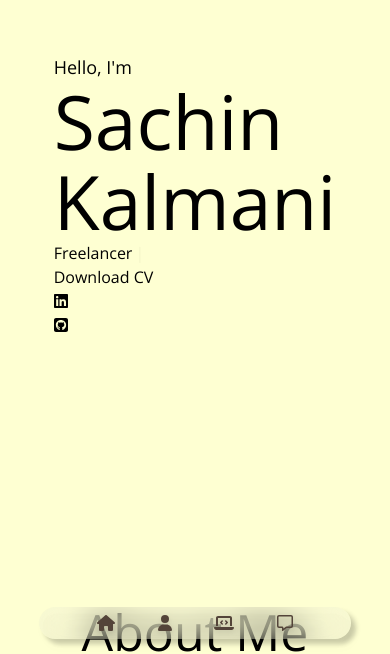
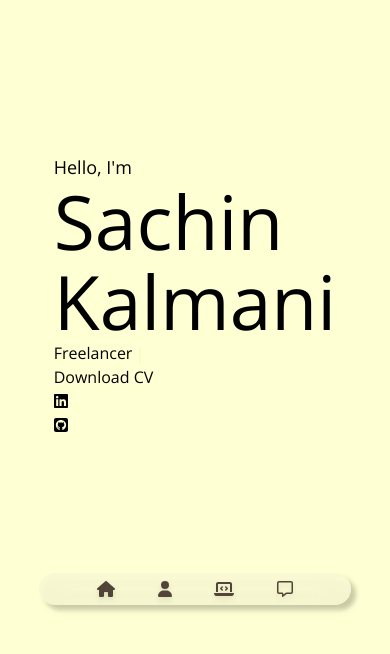
Before and after one commit to sachin-kalmani/portfolio, a React (Vite) app: page / in a window 390 px wide. Shown: the part 205-859 px from the top of the page. Built offline with nearby package versions, Linux system fonts and the light colour scheme.

Commit message:
fourth commit

```diff
--- a/index.html
+++ b/index.html
@@ -3,6 +3,7 @@
   <head>
     <meta charset="UTF-8" />
     <title>Sachin Kalmani</title>
+    <meta name="viewport" content="width=device-width, initial-scale=1.0">
   </head>
   <body>
     <div id="root"></div>
--- a/src/App.jsx
+++ b/src/App.jsx
@@ -5,6 +5,7 @@ import ProjectComp from './components/ProjectComp';
 import Contacts from './components/Contacts';
 import SidebarComp from './components/SidebarComp';
 import Navbar from './components/Navbar';
+import Sidebar from './components/Sidebar';
 
 const App = () => {
   const NavbarRef = useRef(null);
@@ -17,6 +18,7 @@ const App = () => {
     <>
         <Navbar ref={NavbarRef}/>
        <SidebarComp navbarComponent={getNavbarElement}/>
+       <Sidebar/>
        <NameComp/>
        <About/>
        <ProjectComp/>
--- a/src/components/About.jsx
+++ b/src/components/About.jsx
@@ -4,7 +4,7 @@ const About = () => {
   return (
     <div id='About' className='p-10 bg-[#E9FF97]'>
     <div className='aboutMe py-10 mt-10 flex justify-center tracking-wide items-center text-7xl font-semibold text-[#323232] drop-shadow-md'>About Me</div>
-    <div className='para hidden leading-[32px] text-[18px]  tracking-wider flex p-10 flex-col items-center text-[#000] text-center'>
+    {/* <div className='para hidden leading-[32px] text-[18px]  tracking-wider flex p-10 flex-col items-center text-[#000] text-center'>
     <p className='mt-5 drop-shadow-md'>Hello! I'm Sachin Kalmani, a recent graduate with a BSc in Computer Science, specializing in both backend<br/>
      and frontend development. I bring a strong foundation in Java and Python for backend programming, <br/>
      coupled with proficiency in designing scalable databases and APIs using frameworks like Spring and<br/>
@@ -15,8 +15,8 @@ const About = () => {
          knowledge and passion for innovation to contribute effectively to software projects that push the <br/>
         boundaries of technology. I thrive in collaborative environments and look forward to working alongside<br/>
          talented individuals to create solutions that make a meaningful impact.</p>
-    </div>
-    <div className='mt-10 para2 flex justify-around items-start gap-10'>
+    </div> */}
+    <div className='my-16 para2 flex justify-around items-start gap-10'>
       <div className="skills basis-1/4">
         <h1 className='text-2xl font-bold mb-5 text-[#323232] drop-shadow-md'>Skills</h1>
         <h2 className='text-xl font-semibold text-[#323232] drop-shadow-md'>Technical Skills</h2>
--- a/src/components/Sidebar.jsx
+++ b/src/components/Sidebar.jsx
@@ -1,19 +1,106 @@
-import React from 'react'
-import { FaHome,FaUser,FaLaptopCode} from 'react-icons/fa'
+import React,{useState,useEffect} from 'react'
 import { FontAwesomeIcon } from '@fortawesome/react-fontawesome';
 import {faMessage} from '@fortawesome/free-regular-svg-icons';
+import {faHome,faLaptopCode,faUser} from '@fortawesome/free-solid-svg-icons';
+import AnchorLink from 'react-anchor-link-smooth-scroll';
 
-function Sidebar() {
+const Sidebar = () => {
+
+
+  const [menu,setMenu]=useState("Home");
+  const icons = {
+    'Names': faHome,
+    'About': faUser,
+    'Projects': faLaptopCode,
+    'Contact': faMessage
+  };
+  // const navData=['Home','About','Projects','Services','Contact'];
   return (
-    <div className='sticky rounded-md ml-12 top-2/4 left-0 -translate-y-[50%] bg-[#fff] px-4 py-1 inline-block'>
-        <ul>
-            <li className='py-5 text-[20px]'><FaHome/></li>
-            <li className='py-5 text-[20px]'><FaUser/></li>
-            <li className='py-5 text-[20px]'><FaLaptopCode/></li>
-            <li className='py-5 text-[20px]'><FontAwesomeIcon icon={faMessage} /></li>
-        </ul>
-    </div>
+    <div className='mobile-sidebar'>
+             <ul className='mobile-sides flex flex-col items-center'>
+              {
+                Object.entries(icons).map(([key,iconValue],index)=>(
+                  <li key={index} className='py-5 text-[20px] hover:scale-125'><AnchorLink className='anchor-link' href={'#'+key} offset={key=='Home'?100:0} ><p onClick={()=>setMenu(key)}><FontAwesomeIcon icon={iconValue} /></p></AnchorLink>{menu===key?<></>:<></>}</li>
+                  // <FontAwesomeIcon icon={iconValue} />
+                  // <li className='px-3 py-1 hover:bg-[#ff8f0080] rounded-md'>
+                  // <AnchorLink className='anchor-link' href={'#'+navElements} offset={navElements=='Home'?100:0} >
+                  // <p onClick={()=>setMenu(navElements)}>{navElements}</p></AnchorLink>{menu===navElements?<div className='w-full rounded-full h-1 bg-[#ff8f00]'></div>:<></>}</li>
+                ))
+              }
+             </ul>
+         </div>
   )
 }
 
 export default Sidebar
+
+{/* <li className='px-3 py-1 hover:bg-[#ff8f0080] rounded-md'><AnchorLink className='anchor-link' href={'#'+navElements} offset={navElements=='Home'?100:0} ><p onClick={()=>setMenu(navElements)}>{navElements}</p></AnchorLink>{menu===navElements?<div className='w-full rounded-full h-1 bg-[#ff8f00]'></div>:<></>}</li> */}
+
+
+
+
+{/* <li className='py-5 text-[20px] hover:scale-125'><FontAwesomeIcon icon={faHome} /></li>
+<li className='py-5 text-[20px] hover:scale-125'><FontAwesomeIcon icon={faUser} /></li>
+<li className='py-5 text-[20px] hover:scale-125'><FontAwesomeIcon icon={faLaptopCode} /></li>
+<li className='py-5 text-[20px] hover:scale-125'><FontAwesomeIcon icon={faListCheck} /></li>
+<li className='py-5 text-[20px] hover:scale-125'><FontAwesomeIcon icon={faMessage} /></li> */}
+
+
+
+
+
+
+
+
+
+
+
+
+
+
+
+
+// import React,{useState,useEffect} from 'react'
+// function SidebarComp() {
+
+//     const [isSidebarVisible, setIsSidebarVisible] = useState(true);
+//   const [lastScrollTop, setLastScrollTop] = useState(0);
+
+//   useEffect(() => {
+//     const handleScroll = () => {
+//       const currentScrollTop = window.scrollY;
+//       if (currentScrollTop > lastScrollTop) {
+//         setIsSidebarVisible(false); // scrolled down
+//       } else {
+//         setIsSidebarVisible(true); // scrolled up
+//       }
+//       setLastScrollTop(currentScrollTop <= 0 ? 0 : currentScrollTop);
+//     };
+
+//     window.addEventListener('scroll', handleScroll);
+//     return () => window.removeEventListener('scroll', handleScroll);
+//   }, [lastScrollTop]);
+
+
+
+//   return (
+//     <div className={`sidebar ${isSidebarVisible ? 'visible' : 'hidden'} fixed rounded-r-[25px] drop-shadow-xl top-2/4 -translate-y-[50%] bg-[#FFA62F] px-4 py-1 inline-block text-[#323232]`}>
+//         <ul>
+//             <li className='py-5 text-[20px] hover:scale-125'><FontAwesomeIcon icon={faHome} /></li>
+//             <li className='py-5 text-[20px] hover:scale-125'><FontAwesomeIcon icon={faUser} /></li>
+//             <li className='py-5 text-[20px] hover:scale-125'><FontAwesomeIcon icon={faLaptopCode} /></li>
+//             <li className='py-5 text-[20px] hover:scale-125'><FontAwesomeIcon icon={faListCheck} /></li>
+//             <li className='py-5 text-[20px] hover:scale-125'><FontAwesomeIcon icon={faMessage} /></li>
+//         </ul>
+//     </div>
+//   )
+// }
+
+// export default SidebarComp
+
+
+
+
+
+
+// // className=''
--- a/src/components/SidebarComp.jsx
+++ b/src/components/SidebarComp.jsx
@@ -3,7 +3,6 @@ import { FontAwesomeIcon } from '@fortawesome/react-fontawesome';
 import {faMessage} from '@fortawesome/free-regular-svg-icons';
 import {faHome,faListCheck,faLaptopCode,faUser} from '@fortawesome/free-solid-svg-icons';
 import AnchorLink from 'react-anchor-link-smooth-scroll';
-import Navbar from './Navbar';
 
 const SidebarComp = ({navbarComponent}) => {
 
@@ -55,7 +54,7 @@ const SidebarComp = ({navbarComponent}) => {
   }, [navbarHeight]);
   const [menu,setMenu]=useState("Home");
   const icons = {
-    'Names': faHome,
+    'Home': faHome,
     'About': faUser,
     'Projects': faLaptopCode,
     'Contact': faMessage
--- a/src/index.css
+++ b/src/index.css
@@ -1,9 +1,11 @@
 @import url('https://fonts.googleapis.com/css2?family=Open+Sans:ital,wght@0,300..800;1,300..800&display=swap');
 @import url('https://fonts.googleapis.com/css2?family=PT+Sans:ital,wght@0,400;0,700;1,400;1,700&display=swap');
+@import 'tailwindcss/base';
+@import 'tailwindcss/components';
+@import 'tailwindcss/utilities';
 @tailwind base;
 @tailwind components;
 @tailwind utilities;
-
 /* Beige (#DDD0C8), dark grey (#323232) */
 
 *{
@@ -76,16 +78,21 @@ body{
 .hidden{
   left: -10%;
 }
-
-@media only screen and (max-width:500px){
+.mobile-sidebar{
+  display: none;
+}
+@media(max-width:600px){
   body{
+    width: 100%;
     overflow-x: hidden;
-    overflow-y: scroll;
+    /* box-sizing: border-box; */
+    /* overflow-y: scroll; */
+    height: max-content;
   }
   .nameComp{
     padding: 10px 0;
-    height: 800px;
     display: flex;
+    height: 1000px;
     justify-content: center;
     align-items: center;
   }
@@ -101,6 +108,10 @@ body{
   }
   #Home{
     display: none;
+    height: 0;
+  }
+  #About{
+    height: 1000px;
   }
   .aboutMe{
     display: flex;
@@ -119,7 +130,6 @@ body{
     flex-direction: column;
     justify-content: space-evenly;
     align-items: center;
-    height: 900px;
     margin-top: 0;
     padding: 0;
   }
@@ -144,14 +154,31 @@ body{
     font-size: 20px;
   }
   .sidebar{
+    display: none;
+  }
+  #Contact{
+    height: 950px ;
+  }
+  .mobile-sidebar{
+    height: inherit;
+    display: block;
+    position: fixed;
+    border-radius: 25px;
+    filter: drop-shadow(0 4px 3px rgb(0 0 0 / 0.07)) drop-shadow(0 2px 2px rgb(0 0 0 / 0.06));
+    box-shadow: 5px 5px 5px rgba(0, 0, 0, 0.2);
+    bottom: 4%;
+    left: 50%;
     width: 80%;
-    position: fixed;
-    top: 100%;
-    left: 50%;
-    transform: translate(-50%,-100%);
-    border-radius: 25px;
+    transform: translateX(-50%);
+    background:rgba(255, 255, 255, 0.1);
+    border-top:rgba(255, 255, 255, 0.5);
+    padding:0.25rem 1rem;
+    color: #534439;
+    -webkit-backdrop-filter: blur(15px);
+    backdrop-filter: blur(15px);
+    z-index: 200;
   }
-  .sides{
+  .mobile-sides{
     display: flex;
     flex-direction: row;
     justify-content: space-evenly;
```
